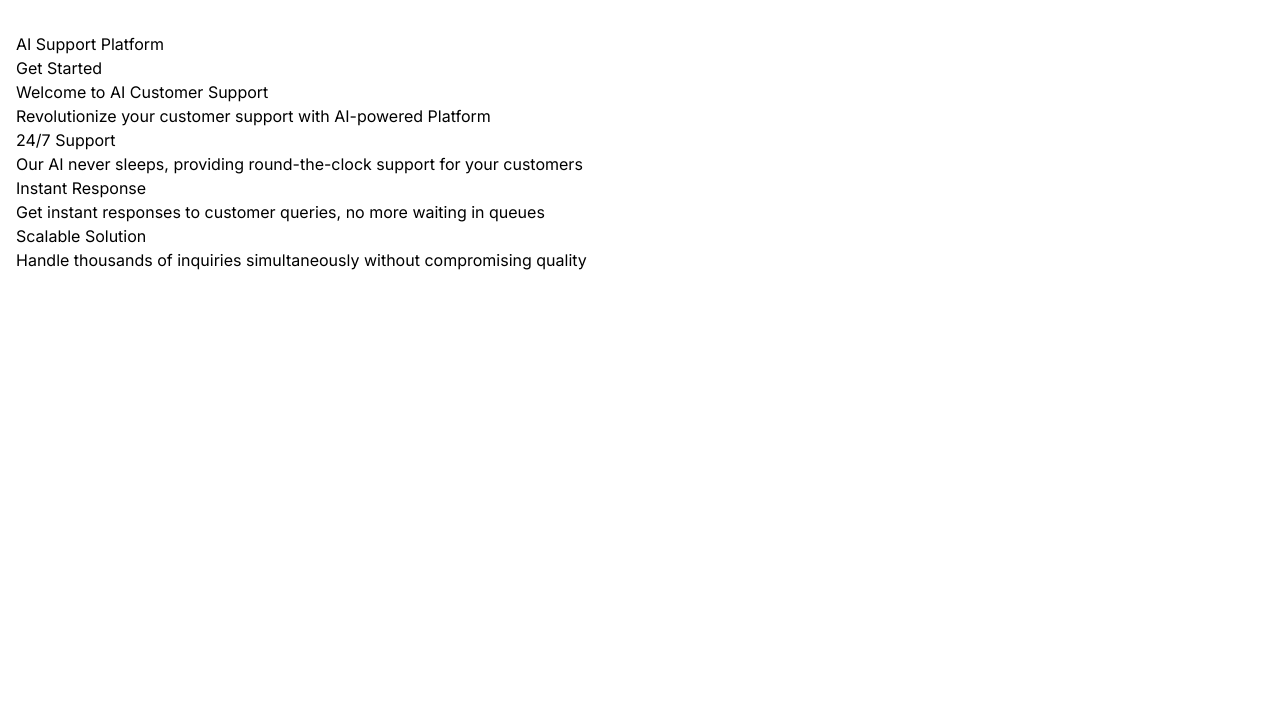
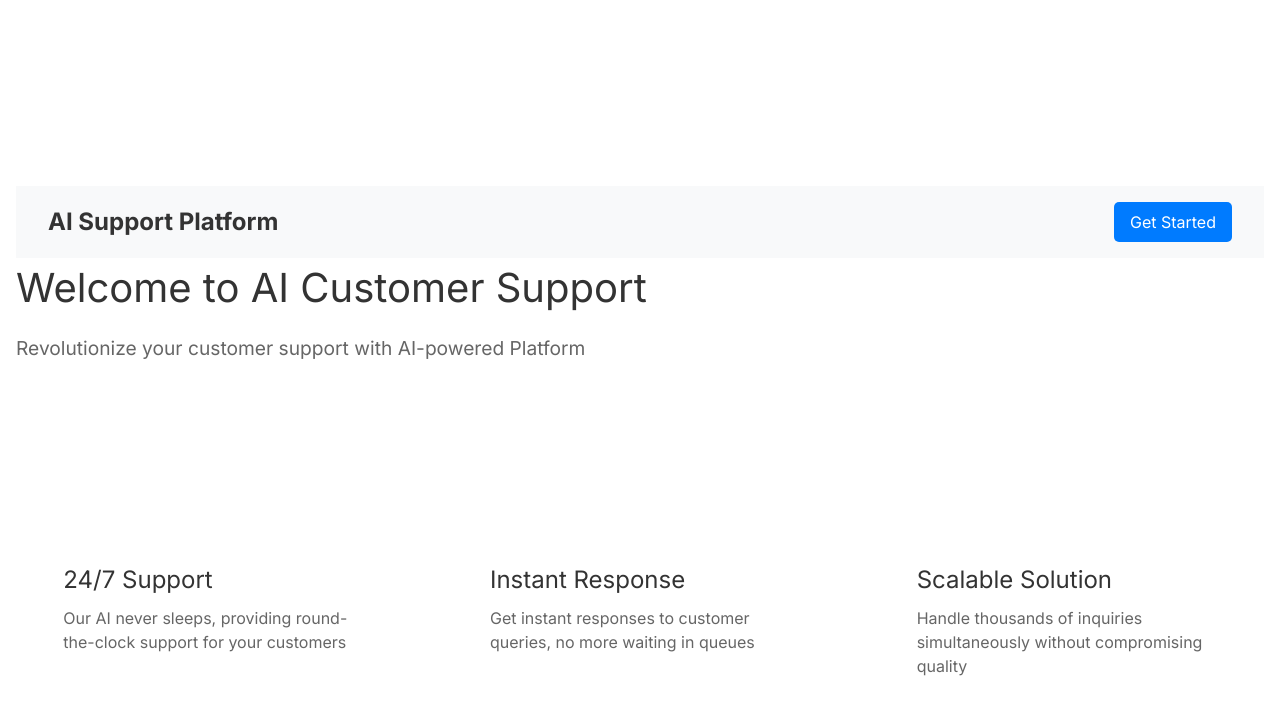
Before and after one commit to TracyK10/bot-assist-ai, a Next.js app: page / in a window 1280 px wide. Shown: the top 714 px of the page. Built offline with nearby package versions, Linux system fonts and the light colour scheme.

Commit message:
Add feature descriptions for Instant Response and Scalable Solution

```diff
--- a/app/page.js
+++ b/app/page.js
@@ -12,7 +12,7 @@ export default function Home() {
         </Link>
       </nav>
 
-      <main classname={styles.main}>
+      <main className={styles.main}>
         <h1 className={styles.title}>Welcome to AI Customer Support</h1>
         <p className={styles.description}>
           Revolutionize your customer support with AI-powered Platform
--- a/styles/page.module.css
+++ b/styles/page.module.css
@@ -0,0 +1,89 @@
+.container {
+  min-height: 100vh;
+  display: flex;
+  flex-direction: column;
+  justify-content: center;
+}
+
+.nav {
+  display: flex;
+  justify-content: space-between;
+  align-items: center;
+  padding: 1rem 2rem;
+  background-color: #f8f9fa;
+}
+
+.logo {
+  font-size: 1.5rem;
+  font-weight: bold;
+  color: #333;
+}
+
+.getStartedBtn {
+  padding: 0.5rem 1rem;
+  background-color: #007bff;
+  color: #fff;
+  border: none;
+  border-radius: 5px;
+  cursor: pointer;
+  transition: background-color 0.3s ease;
+  -webkit-transition: background-color 0.3s ease;
+  -moz-transition: background-color 0.3s ease;
+  -ms-transition: background-color 0.3s ease;
+  -o-transition: background-color 0.3s ease;
+}
+
+.getStartedBtn:hover {
+  background-color: #0056b3;
+}
+
+.title {
+  font-size: 2.5rem;
+  margin-bottom: 1rem;
+  color: #333;
+}
+
+.description {
+  font-size: 1.2rem;
+  color: #666;
+  max-width: 800px;
+  margin-bottom: 2rem;
+}
+
+.features {
+  display: flex;
+  justify-content: space-around;
+  gap: 2rem;
+  margin-top: 200px;
+}
+
+.feature {
+  max-width: 300px;
+}
+
+.feature h2 {
+  font-size: 1.5rem;
+  color: #333;
+  margin-bottom: 0.5rem;
+}
+
+.feature p {
+  font-size: 1rem;
+  color: #666;
+}
+
+
+@media (max-width: 768px) {
+  .container {
+    padding: 0 1rem;
+  }
+
+  .nav {
+    padding: 1rem;
+  }
+
+  .features {
+    flex-direction: column;
+    align-items: center;
+  }
+}
```
